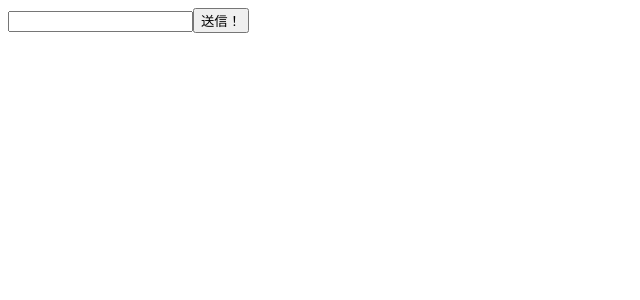
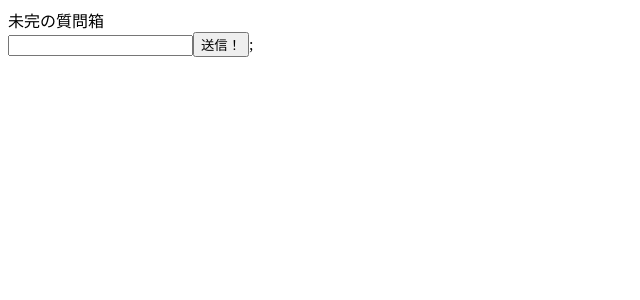
Before and after one commit to mikan-project/question_box, a React (Vite) app: page / in a window 1280 px wide. Shown: the top 300 px of the page, without its empty margins (0-640 px from the left). Built offline with nearby package versions, Linux system fonts and the light colour scheme.

Commit message:
feat: headerをつけた

```diff
--- a/src/App.tsx
+++ b/src/App.tsx
@@ -1,7 +1,12 @@
 import { FormComponent } from "./components/FormComponent";
 
 const App = () => {
-  return <FormComponent />;
+  return (
+    <>
+      <header>未完の質問箱</header>
+      <FormComponent />;
+    </>
+  );
 };
 
 export default App;
```
